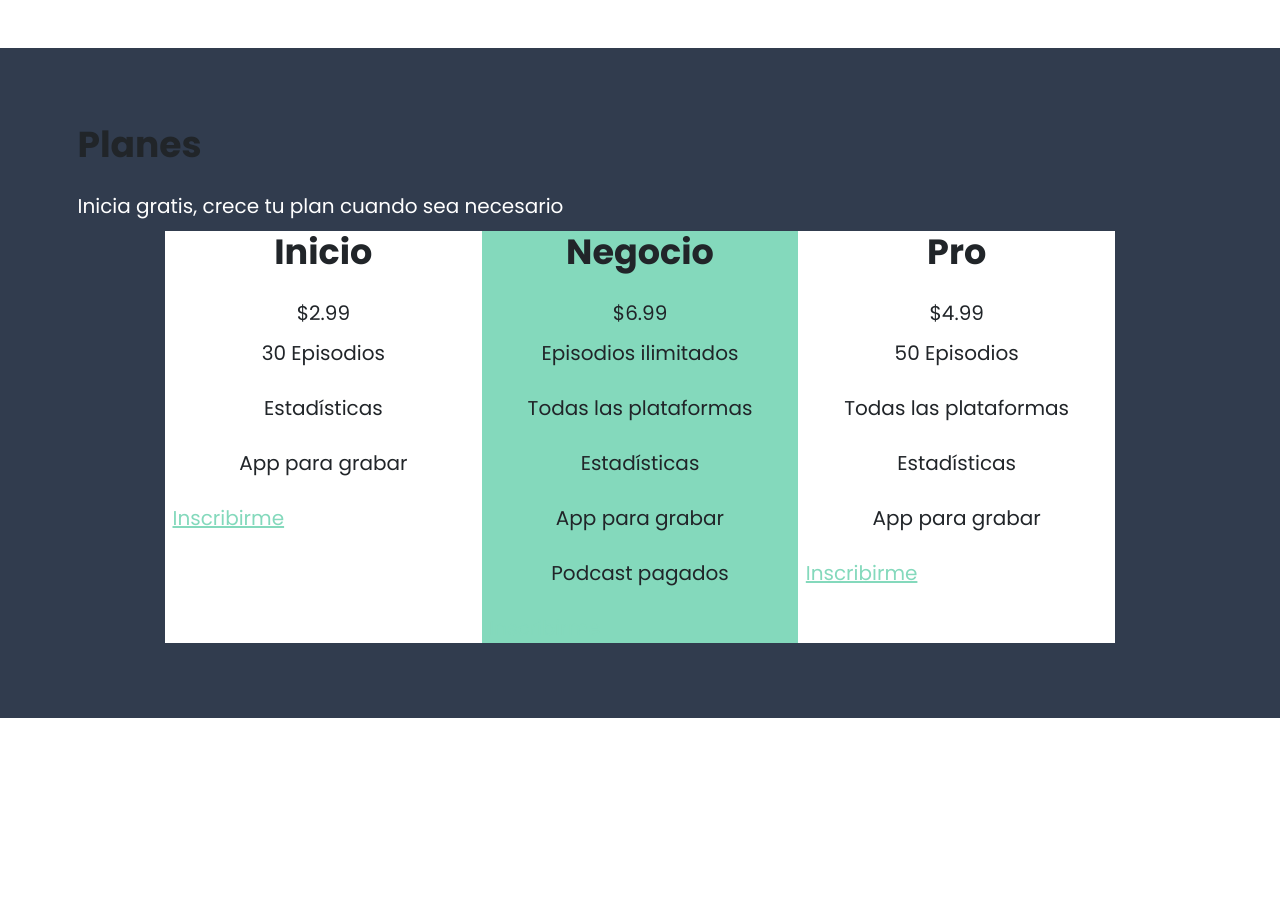
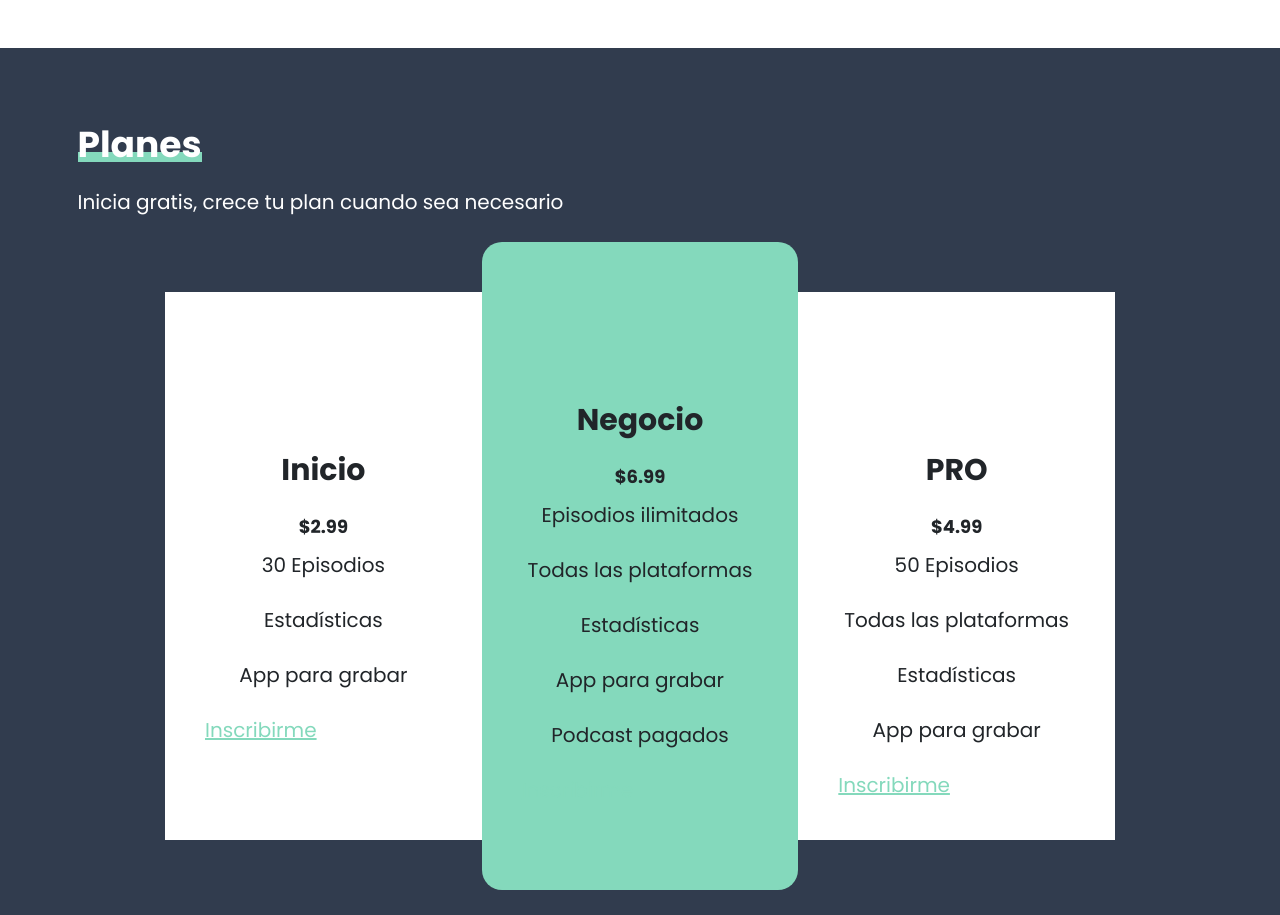
Before and after one commit to MarianoMasondo/Podcast-App-, a website: page index.html in a window 1280 px wide. Shown: the part 2860-3775 px from the top of the page. Before the commit the page ends 3578 px from the top, so only its background shows below. Drawn offline with Linux system fonts and the light colour scheme.

Commit message:
Css planes

```diff
--- a/index.html
+++ b/index.html
@@ -81,12 +81,12 @@
             <p class="text-white">
                 Inicia gratis, crece tu plan cuando sea necesario
             </p>
-            <div class="row justify-content-center">
+            <div class="row justify-content-center mt-4">
                 <div class="col-md-10">
                     <div class="row nuestros-planes">
                         <div class="col-md-4 bg-white order-2 plan inicio">
                             <h3 class="text-center">Inicio</h3>
-                            <p class="text-center">$2.99</p>
+                            <p class="text-center precio">$2.99</p>
                             <ul class="list-unstyled">
                                 <li class="text-center mb-2">30 Episodios</li>
                                 <li class="text-center mb-2">Estadísticas</li>
@@ -96,7 +96,7 @@
                         </div>
                         <div class="col-md-4 bg-primary order-1 order-md-2 plan negocio">
                             <h3 class="text-center">Negocio</h3>
-                            <p class="text-center">$6.99</p>
+                            <p class="text-center precio">$6.99</p>
                             <ul class="list-unstyled">
                                 <li class="text-center mb-2">Episodios ilimitados</li>
                                 <li class="text-center mb-2">Todas las plataformas</li>
@@ -107,8 +107,8 @@
                             <a href="#" class="boton-plan">Inscribirme</a>
                         </div>
                         <div class="col-md-4 bg-white order-3 plan pro">
-                            <h3 class="text-center">Pro</h3>
-                            <p class="text-center">$4.99</p>
+                            <h3 class="text-center">PRO</h3>
+                            <p class="text-center precio">$4.99</p>
                             <ul class="list-unstyled">
                                 <li class="text-center mb-2">50 Episodios</li>
                                 <li class="text-center mb-2">Todas las plataformas</li>
--- a/src/scss/_custom.scss
+++ b/src/scss/_custom.scss
@@ -13,6 +13,7 @@ $font-size-root: 62.5%;
 $font-size-base: 2rem;
 $h1-font-size: 4.5rem;
 $h2-font-size: 3.6rem;
+$h3-font-size: 3rem;
 
 //Espaciado
 $spacer: 5rem;
--- a/src/scss/ui/_index.scss
+++ b/src/scss/ui/_index.scss
@@ -2,3 +2,4 @@
 @forward 'crea';
 @forward 'beneficios';
 @forward 'estadisticas';
+@forward 'planes';
--- /dev/null
+++ b/src/scss/ui/_planes.scss
@@ -0,0 +1,24 @@
+@use '../custom' as *;
+@use 'utils/mixins' as m;
+
+.planes {
+    h2{
+        @include m.headingBorder($white, $primary);
+    }
+}
+
+.plan{
+    padding:  16rem 4rem 4rem 4rem;
+    .precio{
+        font-size: 1.8rem;
+        font-weight: 700;
+        text-transform: uppercase;
+    }
+    &.negocio {
+        @include media-breakpoint-up(md){
+            margin-top: -5rem;
+            margin-bottom: -5rem;
+            border-radius: 2rem;
+        }
+    }
+}
```
Also changed, not shown: build/css/app.css.
